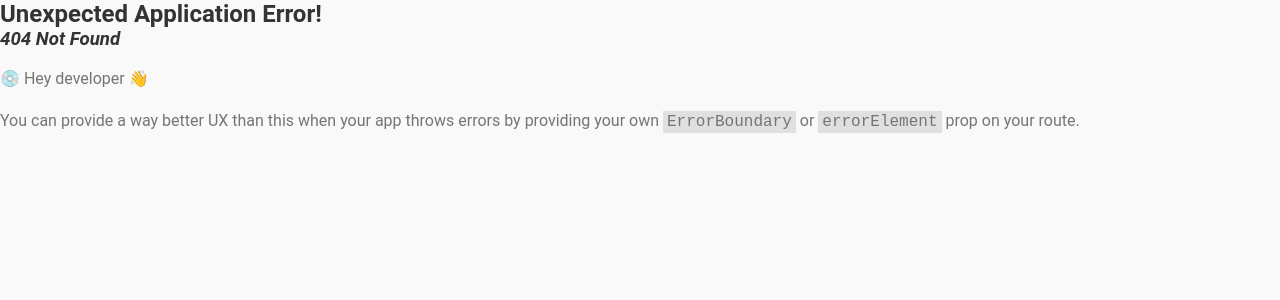
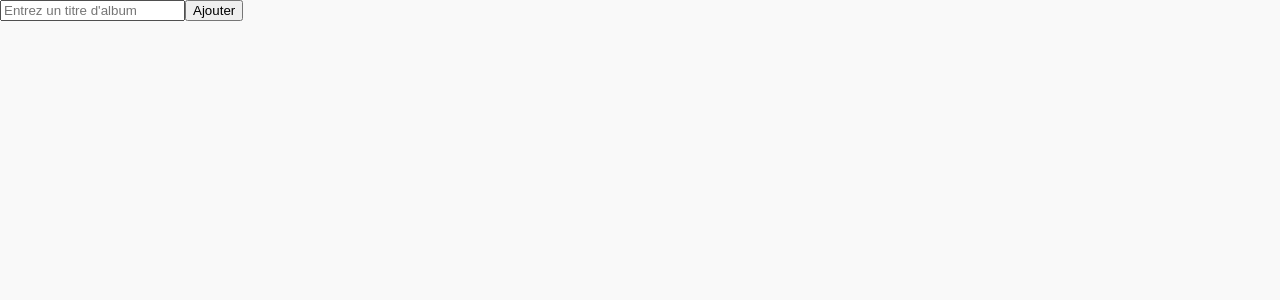
Before and after one commit to WildCodeSchool-2024-09/JS-Paris-filrouge-tuneApp, a React (Vite) app in the folder client/: page /dashboard/albums in a window 1280 px wide. Before the commit this address had no page. Shown: the top 300 px of the page. Built offline with nearby package versions, Linux system fonts and the light colour scheme.

Commit message:
add dashboard page and create albumForm

```diff
--- a/client/src/App.tsx
+++ b/client/src/App.tsx
@@ -1,7 +1,15 @@
 import "./App.css";
+import { Outlet } from "react-router-dom";
 
 function App() {
-  return <></>;
+  return (
+    <>
+      <header></header>
+      <nav></nav>
+      <Outlet />
+      <footer></footer>
+    </>
+  );
 }
 
 export default App;
--- /dev/null
+++ b/client/src/components/AlbumForm.tsx
@@ -0,0 +1,11 @@
+function AlbumForm({setTitle, submitAlbum}) {
+
+  return (
+    <form onSubmit={submitAlbum}>
+      <input type="text" onInput={(e) => setTitle(e.target.value)}  placeholder="Entrez un titre d'album"/>
+      <button type="submit">Ajouter</button>
+    </form>
+  )
+}
+
+export default AlbumForm;
--- /dev/null
+++ b/client/src/pages/Album.tsx
@@ -0,0 +1,40 @@
+import { useState } from "react";
+import { useNavigate } from "react-router-dom";
+import AlbumForm from "../components/AlbumForm";
+
+function Album() {
+  const navigate = useNavigate()
+  const [title, setTitle] = useState("");
+  const [error, setError] = useState(null);
+
+  const submitAlbum = async (event) => {
+    event.preventDefault();
+    try {
+      const result = await fetch(`${import.meta.env.VITE_API_URL}/api/albums`, {
+        method: "POST",
+        headers: {
+          "Content-Type": "application/json"
+        },
+        body: JSON.stringify({
+          title,
+          user_id: 1
+        })
+      });
+      console.info(result);
+      if (result.status === 201) navigate("/dashboard");
+      else setError("Veuillez remplir tout les champs");
+    } catch (error) {
+      console.error(error);
+       setError("Une erreur est survenue...");
+    }
+  }
+
+  return (
+    <>
+      {error && error}
+      <AlbumForm setTitle={setTitle} submitAlbum={submitAlbum} />
+    </>
+  )
+}
+
+export default Album;
--- /dev/null
+++ b/client/src/pages/Dashboard.tsx
@@ -0,0 +1,14 @@
+import { useNavigate } from "react-router-dom";
+
+function Dashboard() {
+
+  const navigate = useNavigate();
+
+  return (
+    <>
+      <button onClick={() => navigate("/dashboard/albums")}>Ajouter un album</button>
+    </>
+  )
+}
+
+export default Dashboard;
```
Also changed, not shown: client/src/main.tsx (+12 -0 lines).
